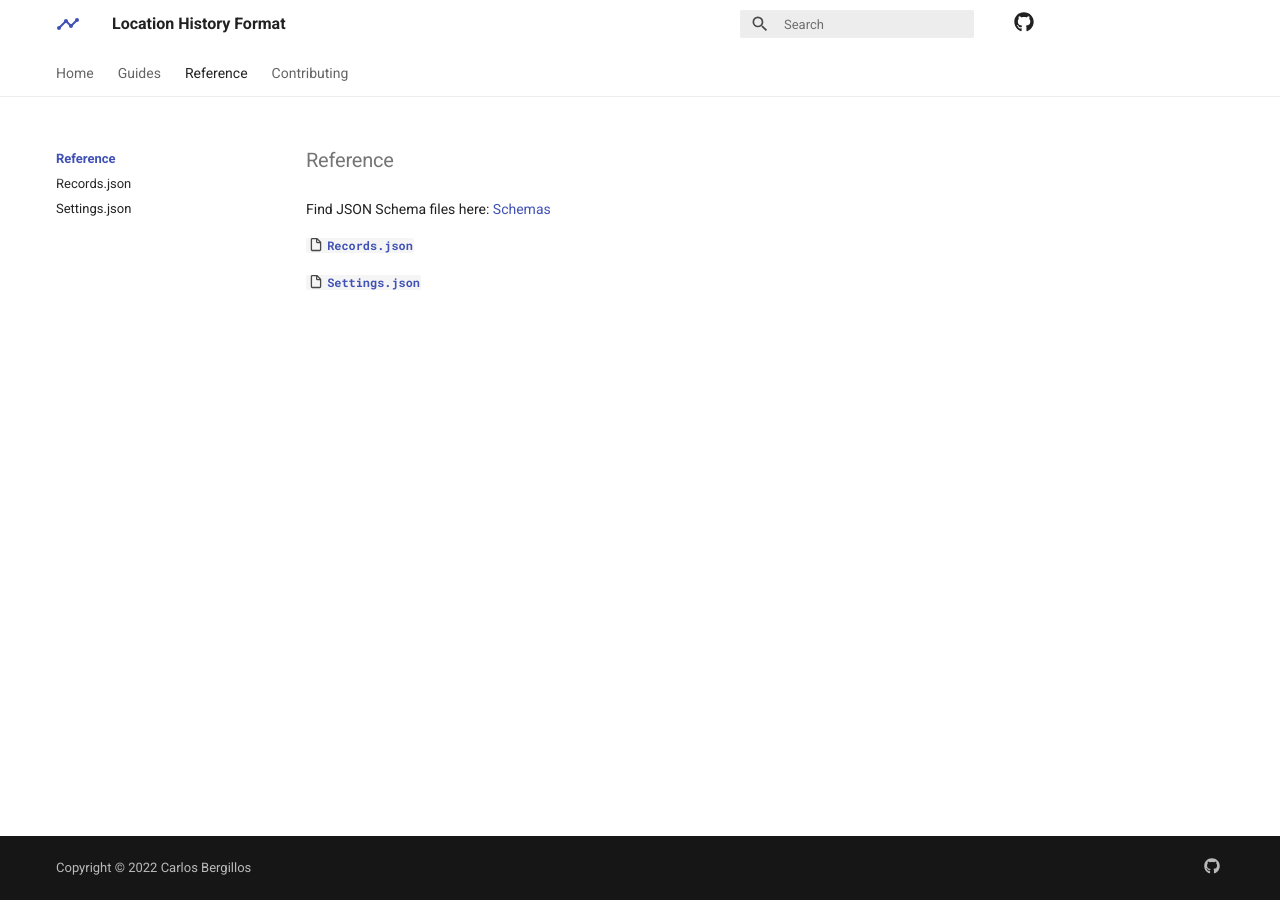
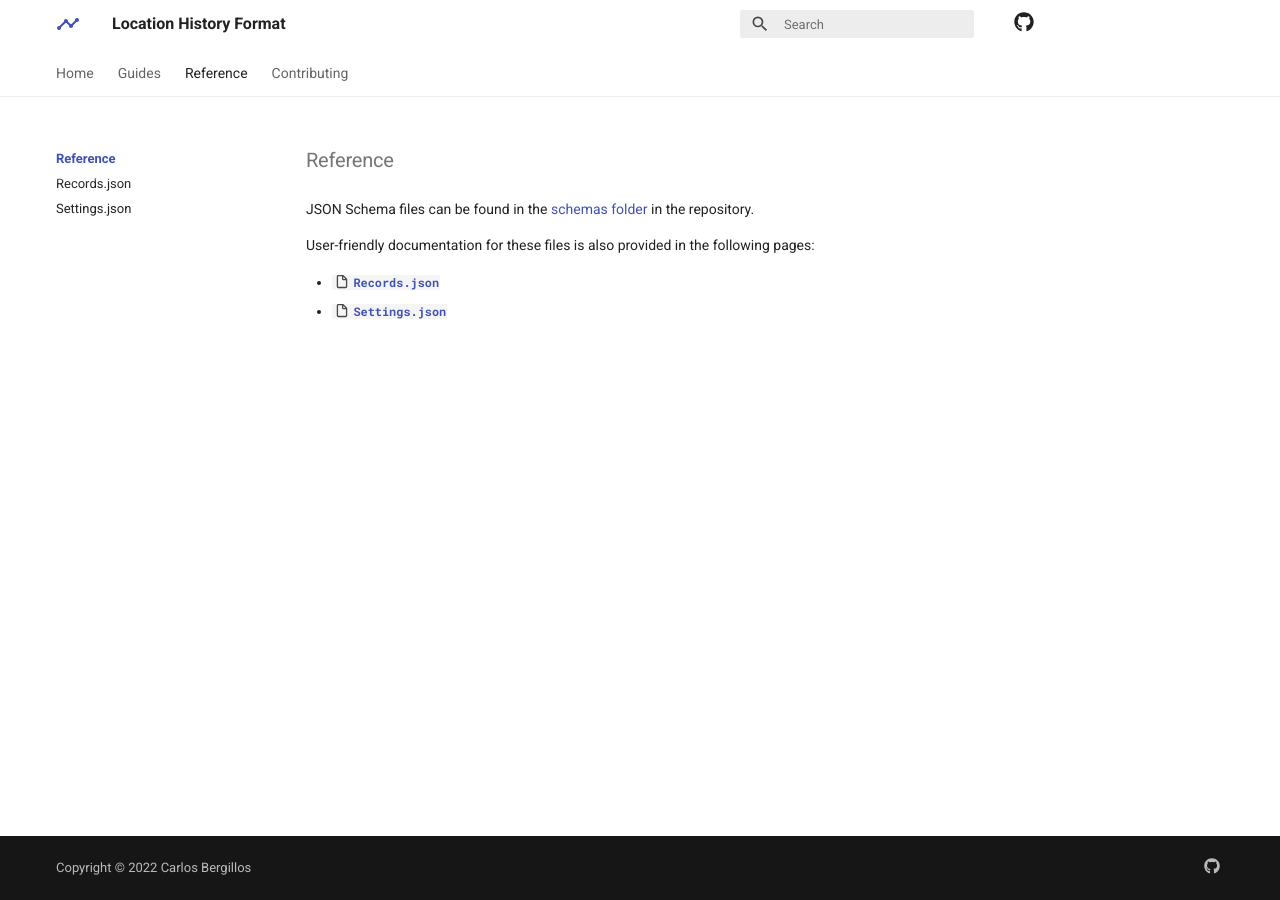
Before and after one commit to CarlosBergillos/LocationHistoryFormat, an MkDocs documentation site: the page built from docs/reference/index.md, in a window 1280 px wide. Built offline with MkDocs 1.6.1 and Material for MkDocs 9.7.7, drawn with Linux system fonts in a browser that asks for light colours; comment, search, counter and statistics services are not loaded.

Commit message:
Documentation text improvements

```diff
--- a/docs/reference/index.md
+++ b/docs/reference/index.md
@@ -1,10 +1,11 @@
 # Reference
 
-Find JSON Schema files here: [Schemas]
+JSON Schema files can be found in the [schemas folder][Schemas] in the repository.
 
-<ic-file>**[Records.json]**</ic-file>
+User-friendly documentation for these files is also provided in the following pages:
 
-<ic-file>**[Settings.json]**</ic-file>
+- <ic-file>**[Records.json]**</ic-file>
+- <ic-file>**[Settings.json]**</ic-file>
 
 
 [Schemas]: https://github.com/CarlosBergillos/LocationHistoryFormat/tree/main/schemas
```
Also changed, not shown: docs/guides/semantic_location.md (+1 -1 lines), docs/index.md (+4 -3 lines).
